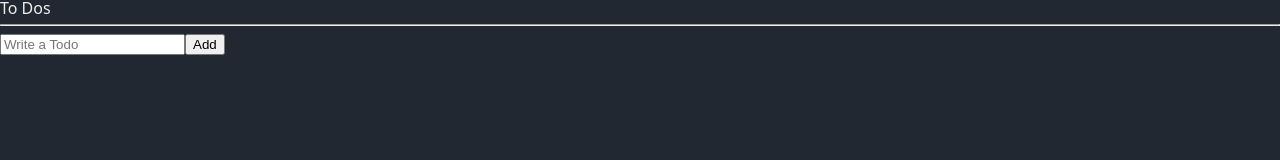
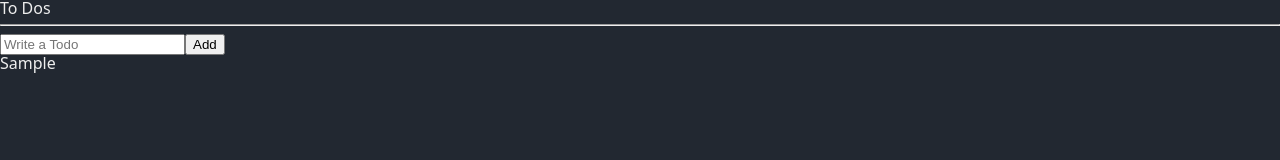
Before and after one commit to jh0152park/NOMADCODER_REACT_CHALLENGE_PROJECT2_TODO, a React (Create React App) app in the folder todo/: page / in a window 1280 px wide. Both pictures are taken after typing "Sample" into the empty fields and a click on the button "Add". Shown: the top 160 px of the page. Built offline with nearby package versions, Linux system fonts and the light colour scheme.

Commit message:
added new item

```diff
--- a/todo/src/Components/TodoList.tsx
+++ b/todo/src/Components/TodoList.tsx
@@ -1,4 +1,6 @@
 import { useForm } from "react-hook-form";
+import { useRecoilState, useRecoilValue } from "recoil";
+import { TodoState } from "../GlobalConfig";
 
 interface IForm {
     todo: string;
@@ -6,9 +8,17 @@ interface IForm {
 
 function TodoList() {
     const { register, setValue, handleSubmit } = useForm<IForm>();
+    const [allTodo, setAllTodo] = useRecoilState(TodoState);
 
     function handleValid(data: IForm) {
-        console.log("add todo is ", data.todo);
+        setAllTodo((oldTodo) => [
+            ...oldTodo,
+            {
+                text: data.todo,
+                category: "Todo",
+                id: Date.now(),
+            },
+        ]);
         setValue("todo", "");
     }
 
@@ -27,7 +37,11 @@ function TodoList() {
                 <button>Add</button>
             </form>
 
-            <ul></ul>
+            <ul>
+                {allTodo.map((todo) => (
+                    <li key={todo.id}>{todo.text}</li>
+                ))}
+            </ul>
         </div>
     );
 }
--- /dev/null
+++ b/todo/src/GlobalConfig.tsx
@@ -0,0 +1,12 @@
+import { atom } from "recoil";
+
+interface ITodo {
+    text: string;
+    id: number;
+    category: "Todo" | "Doing" | "Done";
+}
+
+export const TodoState = atom<ITodo[]>({
+    key: "todo",
+    default: [],
+});
```
